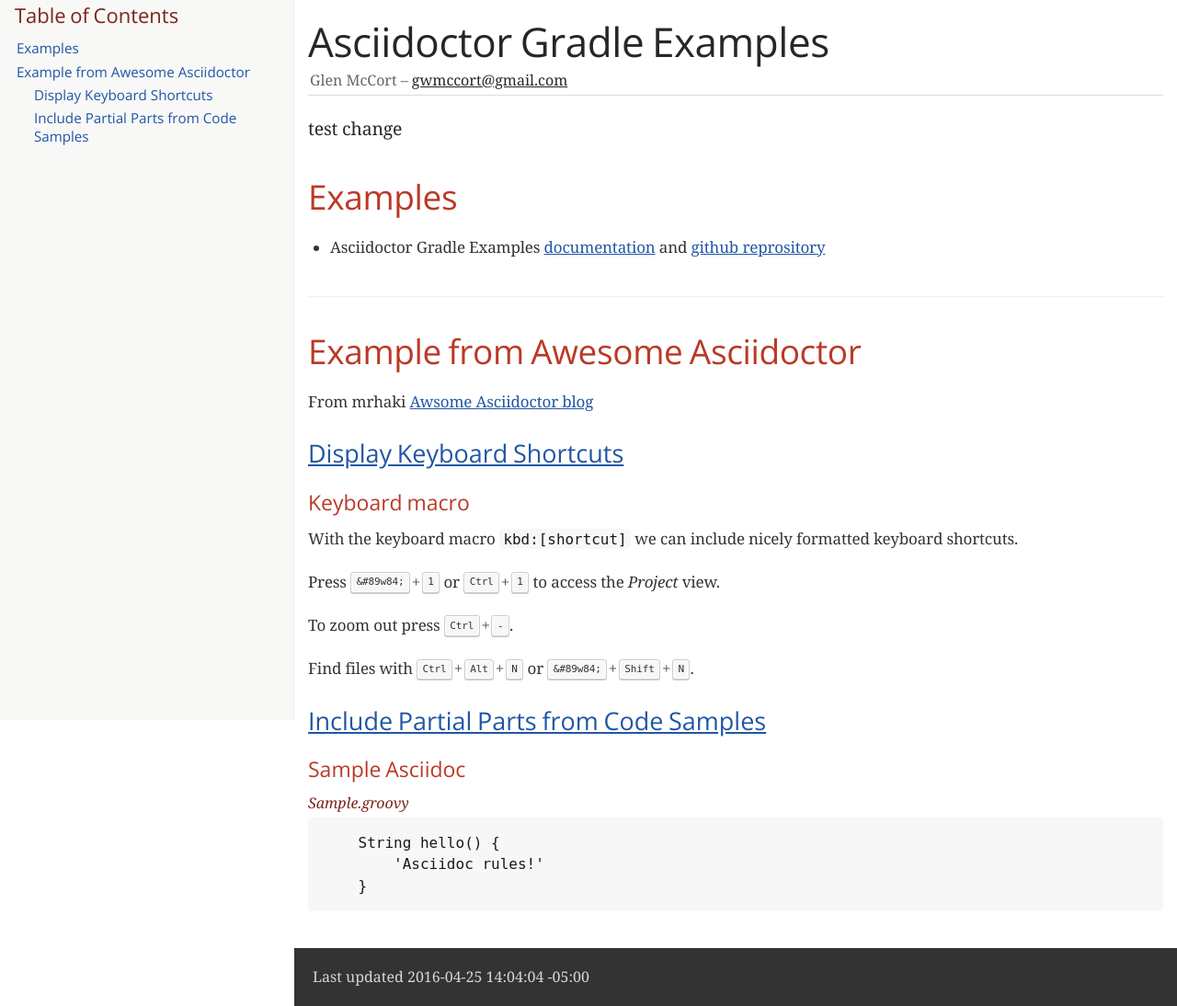
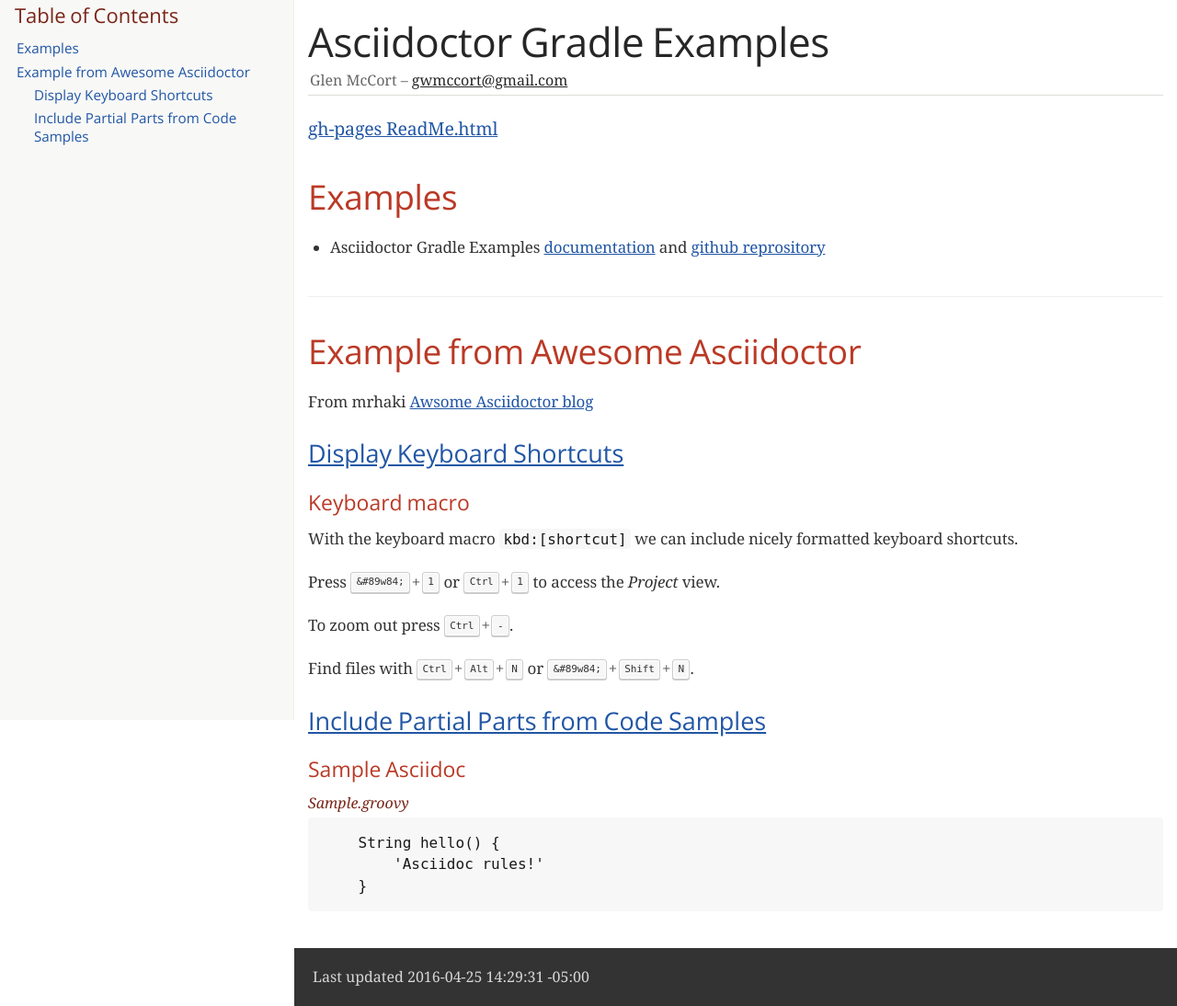
Before and after one commit to gwmccort/test-gh-pages, a plain HTML site: page index.html in a window 1280 px wide. Shown: the part 17-1111 px from the top of the page at 92% size. Drawn offline with nearby package versions, Linux system fonts and the light colour scheme; a web font is replaced by a local one.

Commit message:
Publish of Github pages from Gradle.

```diff
--- a/index.html
+++ b/index.html
@@ -442,7 +442,7 @@ body.book #toc,body.book #preamble,body.book h1.sect0,body.book .sect1>h2{page-b
 <div id="preamble">
 <div class="sectionbody">
 <div class="paragraph">
-<p>test change</p>
+<p><a href="http://gwmccort.github.io/test-gh-pages/ReadMe.html">gh-pages ReadMe.html</a></p>
 </div>
 </div>
 </div>
@@ -504,7 +504,7 @@ to access the <em>Project</em> view.</p>
 </div>
 <div id="footer">
 <div id="footer-text">
-Last updated 2016-04-25 14:04:04 -05:00
+Last updated 2016-04-25 14:29:31 -05:00
 </div>
 </div>
 </body>
```
